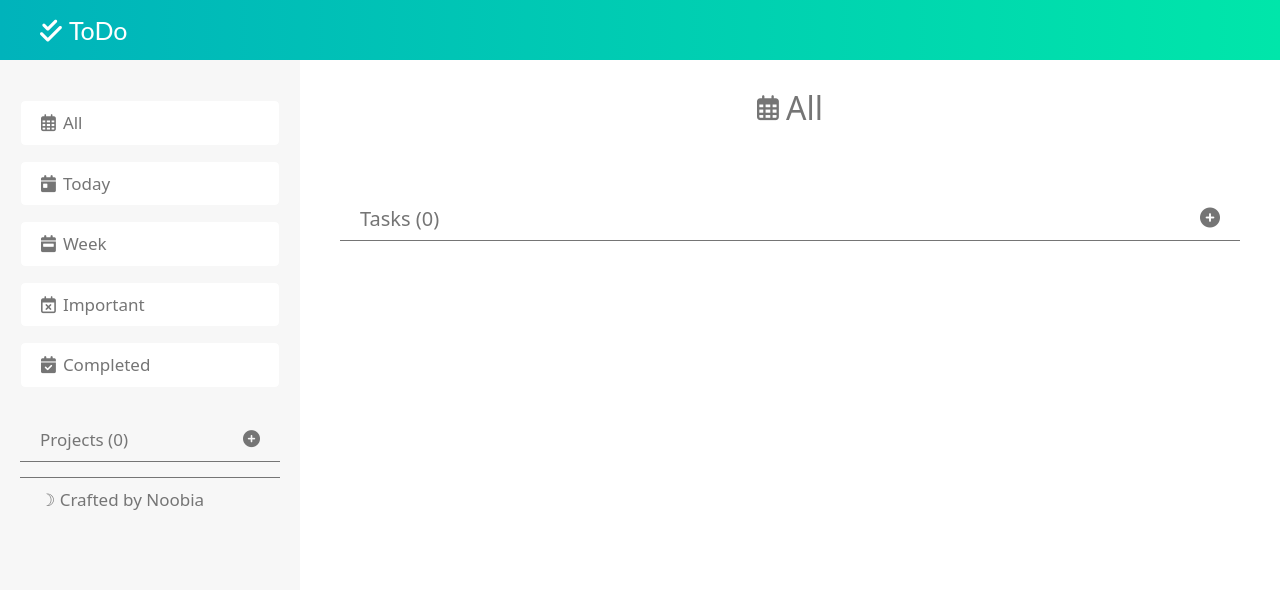
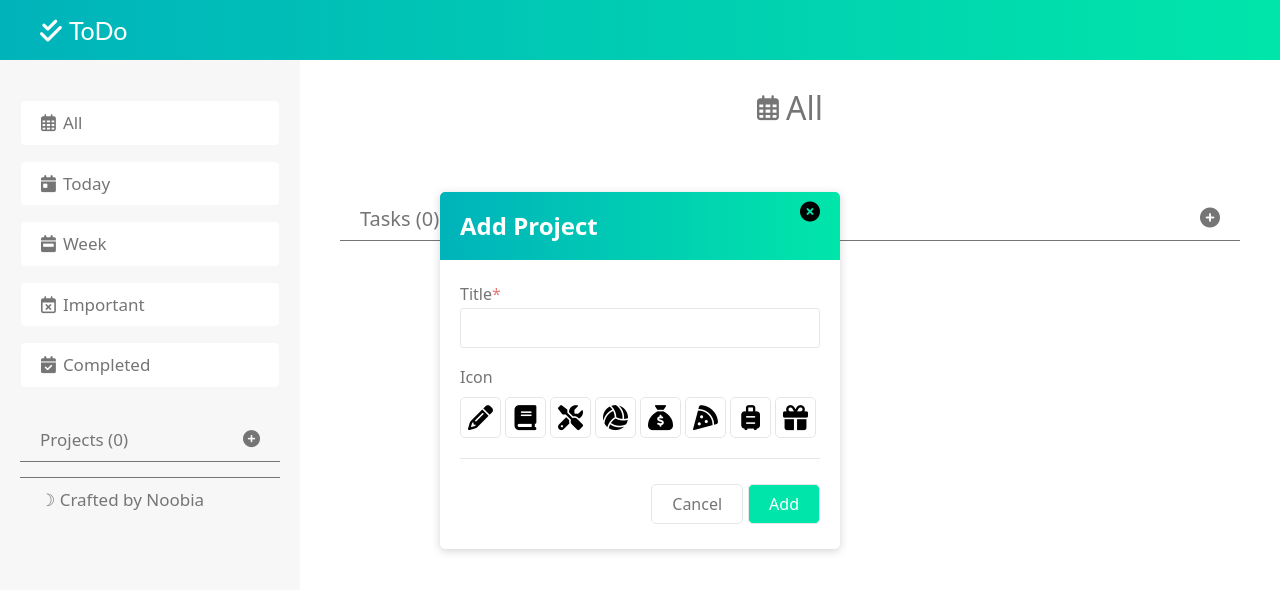
Before and after one commit to KhoaBK96/Todo-List, a website built with webpack: page src/index.html in a window 1280 px wide. Built offline with nearby package versions, Linux system fonts and the light colour scheme.

Commit message:
complete modal layout

```diff
--- a/src/index.html
+++ b/src/index.html
@@ -64,16 +64,17 @@
                 </div>
             </div>
         </main>
-        <div class="modal">
+        <div id="modal">
             <div class="modal-card">
                 <div class="modal-header">
                     <h2>Add Project</h2>
-                    <i class="fa-solid fa-circle-xmark"></i>
+                    <i class="fa-solid fa-circle-xmark close-modal"></i>
                 </div>
                 <div class="modal-content">
                     <form id="form" name="form" method="POST" class>
-                        <div>
+                        <div id="modal-title-div">
                             <label id="modal-content-label" for="modal-title">Title<span class="little-star">*</span></label>
+                            <input type="text" name="modal-title" id="modal-title">
                         </div>
                         <div class="radio-form">
                             <p>Icon</p>
@@ -86,47 +87,51 @@
                                 </label>
                                 <label for="radio-before">
                                     <span class="radio-input">
-                                        <input type="radio" id="pencil" class="Icon" name="projectFormIcon" value="pencil">
-                                        <span class="radio-control"><i class="fa-solid fa-pencil"></i></span>
+                                        <input type="radio" id="book" class="Icon" name="projectFormIcon" value="book">
+                                        <span class="radio-control"><i class="fa-solid fa-book"></i></span>
                                     </span>
                                 </label>
                                 <label for="radio-before">
                                     <span class="radio-input">
-                                        <input type="radio" id="pencil" class="Icon" name="projectFormIcon" value="pencil">
-                                        <span class="radio-control"><i class="fa-solid fa-pencil"></i></span>
+                                        <input type="radio" id="tools" class="Icon" name="projectFormIcon" value="tools">
+                                        <span class="radio-control"><i class="fa-solid fa-screwdriver-wrench"></i></span>
                                     </span>
                                 </label>
                                 <label for="radio-before">
                                     <span class="radio-input">
-                                        <input type="radio" id="pencil" class="Icon" name="projectFormIcon" value="pencil">
-                                        <span class="radio-control"><i class="fa-solid fa-pencil"></i></span>
+                                        <input type="radio" id="ball" class="Icon" name="projectFormIcon" value="ball">
+                                        <span class="radio-control"><i class="fa-solid fa-volleyball"></i></span>
                                     </span>
                                 </label>
                                 <label for="radio-before">
                                     <span class="radio-input">
-                                        <input type="radio" id="pencil" class="Icon" name="projectFormIcon" value="pencil">
-                                        <span class="radio-control"><i class="fa-solid fa-pencil"></i></span>
+                                        <input type="radio" id="sack" class="Icon" name="projectFormIcon" value="sack">
+                                        <span class="radio-control"><i class="fa-solid fa-sack-dollar"></i></span>
                                     </span>
                                 </label>
                                 <label for="radio-before">
                                     <span class="radio-input">
-                                        <input type="radio" id="pencil" class="Icon" name="projectFormIcon" value="pencil">
-                                        <span class="radio-control"><i class="fa-solid fa-pencil"></i></span>
+                                        <input type="radio" id="pizza" class="Icon" name="projectFormIcon" value="pizza">
+                                        <span class="radio-control"><i class="fa-solid fa-pizza-slice"></i></span>
                                     </span>
                                 </label>
                                 <label for="radio-before">
                                     <span class="radio-input">
-                                        <input type="radio" id="pencil" class="Icon" name="projectFormIcon" value="pencil">
-                                        <span class="radio-control"><i class="fa-solid fa-pencil"></i></span>
+                                        <input type="radio" id="suitcase" class="Icon" name="projectFormIcon" value="suitcase">
+                                        <span class="radio-control"><i class="fa-solid fa-suitcase-rolling"></i></span>
                                     </span>
                                 </label>
                                 <label for="radio-before">
                                     <span class="radio-input">
-                                        <input type="radio" id="pencil" class="Icon" name="projectFormIcon" value="pencil">
-                                        <span class="radio-control"><i class="fa-solid fa-pencil"></i></span>
+                                        <input type="radio" id="gift" class="Icon" name="projectFormIcon" value="gift">
+                                        <span class="radio-control"><i class="fa-solid fa-gift"></i></span>
                                     </span>
                                 </label>
                             </div>
+                        </div>
+                        <div class="modal-buttons">
+                            <button class="modal-cancel">Cancel</button>
+                            <button class="modal-add">Add</button>
                         </div>
                     </form>
                 </div>
--- a/src/style.css
+++ b/src/style.css
@@ -127,3 +127,128 @@ footer{
 .task-title{
     display: flex;
 }
+
+/* modal */
+#modal{
+    position: fixed;
+    left: 0;
+    top: 0;
+    height: 100%;
+    width: 100%;
+    z-index: 2;
+}
+
+.modal-content{
+    display: flex;
+    flex-direction: column;
+    padding: 25px 20px;
+}
+
+.modal-card{
+    margin: 15% auto;
+    position: relative;
+    max-width: 400px;
+    border-bottom-left-radius: 5px;
+    border-bottom-right-radius: 5px;
+    box-shadow: rgba(46, 46, 46, 0.2) 0px 2px 8px 0px;
+}
+
+.modal-header{
+    display: flex;
+    justify-content: space-between;
+    background: linear-gradient(90deg, var(--aqua) 0%, var(--light-aqua) 100%);
+    border-top-left-radius: 5px;
+    border-top-right-radius: 5px;
+}
+
+.modal-header>h2{
+    padding: 20px;
+    color: var(--white);
+}
+
+.close-modal{
+    margin: 10px 20px;
+    font-size: 20px;
+}
+
+.little-star{
+    color: var(--red);
+}
+
+#modal-title-div{
+
+}
+
+#modal-content-label{
+    color: var(--dark-grey);
+}
+
+#modal-title{
+    width: 100%;
+    margin: 5px 0 20px 0;
+    padding: 10px;
+    border: 1px solid var(--grey);
+    border-radius: 3px;
+}
+
+.radio-form{
+    margin-bottom: 10px;
+
+}
+
+.projects-icon{
+    border-bottom: 1px solid var(--grey);
+    padding-top: 10px;
+    padding-bottom: 20px;
+    display: grid;
+    grid-template-columns: repeat(8, 1fr);
+}
+
+.radio-control{
+    display: inline-block;
+    border: 1px solid var(--grey);
+    border-radius: 5px;
+    width: 41px;
+    font-size: 25px;
+    padding: 5px 0;
+    cursor: pointer;
+    text-align: center;
+}
+
+.project-icons i {
+    width: 40px;
+}
+
+.Icon{
+    position: absolute;
+    opacity: 0;
+    width: 0;
+    height: 0;
+}
+
+.radio-form>p{
+    color: var(--dark-grey);
+}
+
+.modal-buttons{
+    display: flex;
+    justify-content: flex-end;
+    gap: 5px;
+    margin-top: 25px;
+}
+
+.modal-buttons button{
+    padding: 10px 20px;
+    border: 0.5px solid var(--grey);
+    border-radius: 5px;
+}
+
+.modal-cancel{
+    background: var(--white);
+    color: var(--dark-grey);
+}
+
+.modal-add{
+    background: var(--light-aqua);
+    color: var(--white);
+}
```
